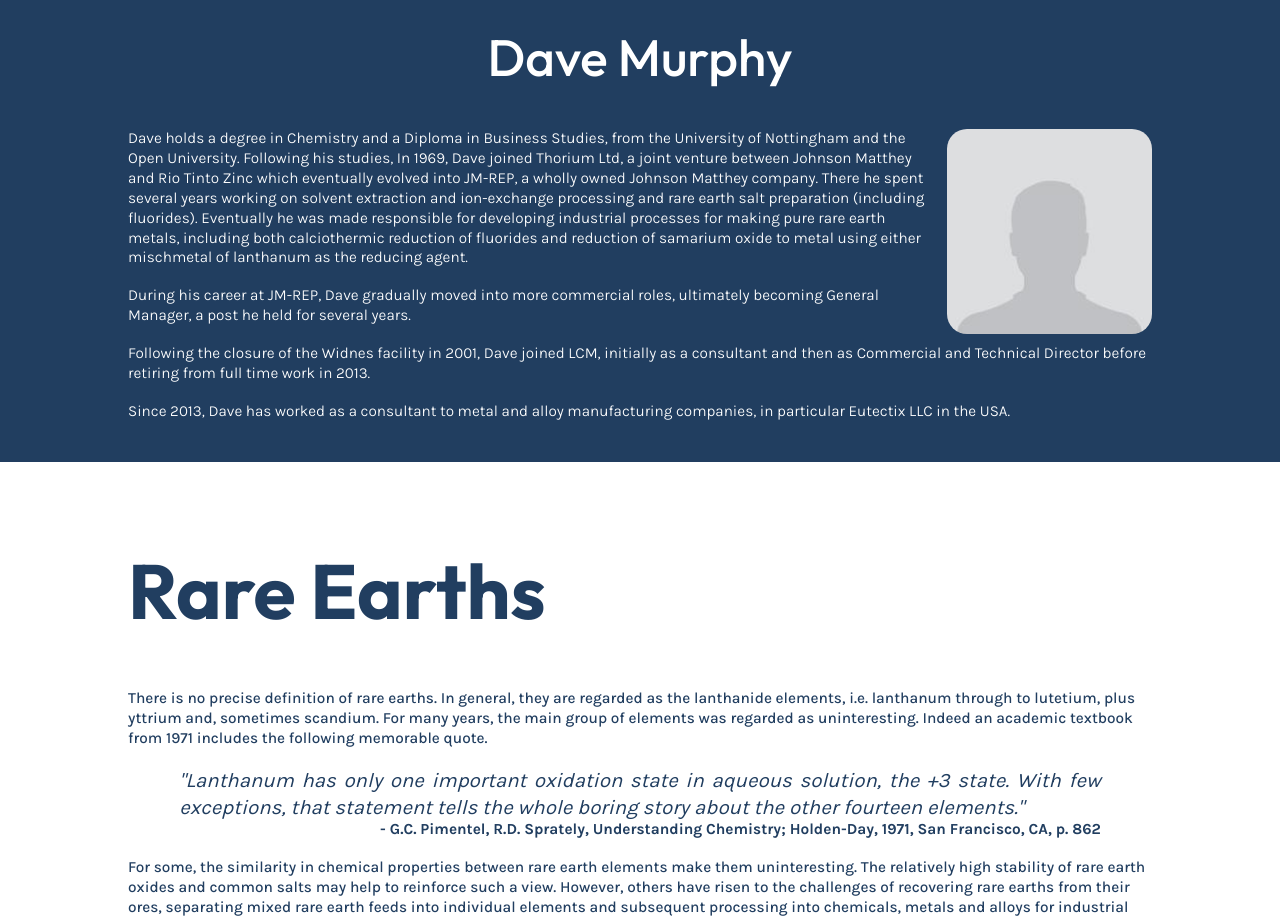
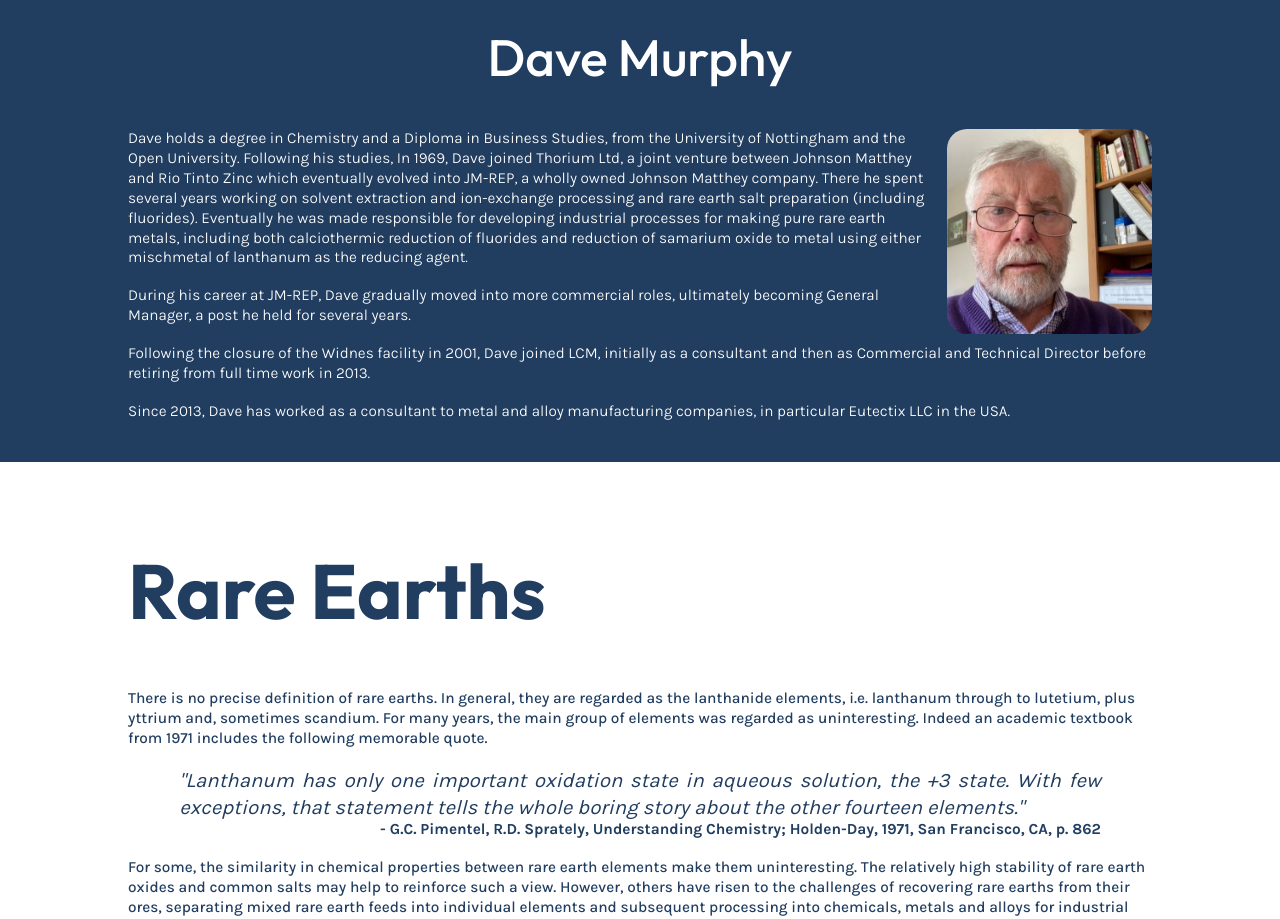
Before and after one commit to david14higgins/Lanthanideas.com, a React (Vite) app: page / in a window 1280 px wide. Shown: the part 2800-3719 px from the top of the page. Built offline with nearby package versions, Linux system fonts and the light colour scheme.

Commit message:
add dave's photo

```diff
--- a/src/components/KeyStaffPage/KeyStaffPage.jsx
+++ b/src/components/KeyStaffPage/KeyStaffPage.jsx
@@ -1,5 +1,6 @@
 import React from 'react'
 import profilePicture from "../../assets/images/Profile-Picture.jpeg"
+import daveMurphy from "../../assets/images/Dave-Murphy.jpg"
 import defaultAvatar from "../../assets/images/Default-Avatar.jpg"
 import linkedIn from "../../assets/images/Linked-In.png"
 import '../Page.css'
@@ -45,7 +46,7 @@ const KeyStaffPage = () => {
 
               <div className="staff-details-container dave-details-container">
                 <div className="staff-photo-container">
-                    <img src={defaultAvatar}/>
+                    <img src={daveMurphy}/>
                 </div>
                 <div className="staff-photo-background"></div>
                 <div className="staff-linked-in-container">
```
Also changed, not shown: src/assets/images/Dave-Murphy.jpg (added).
